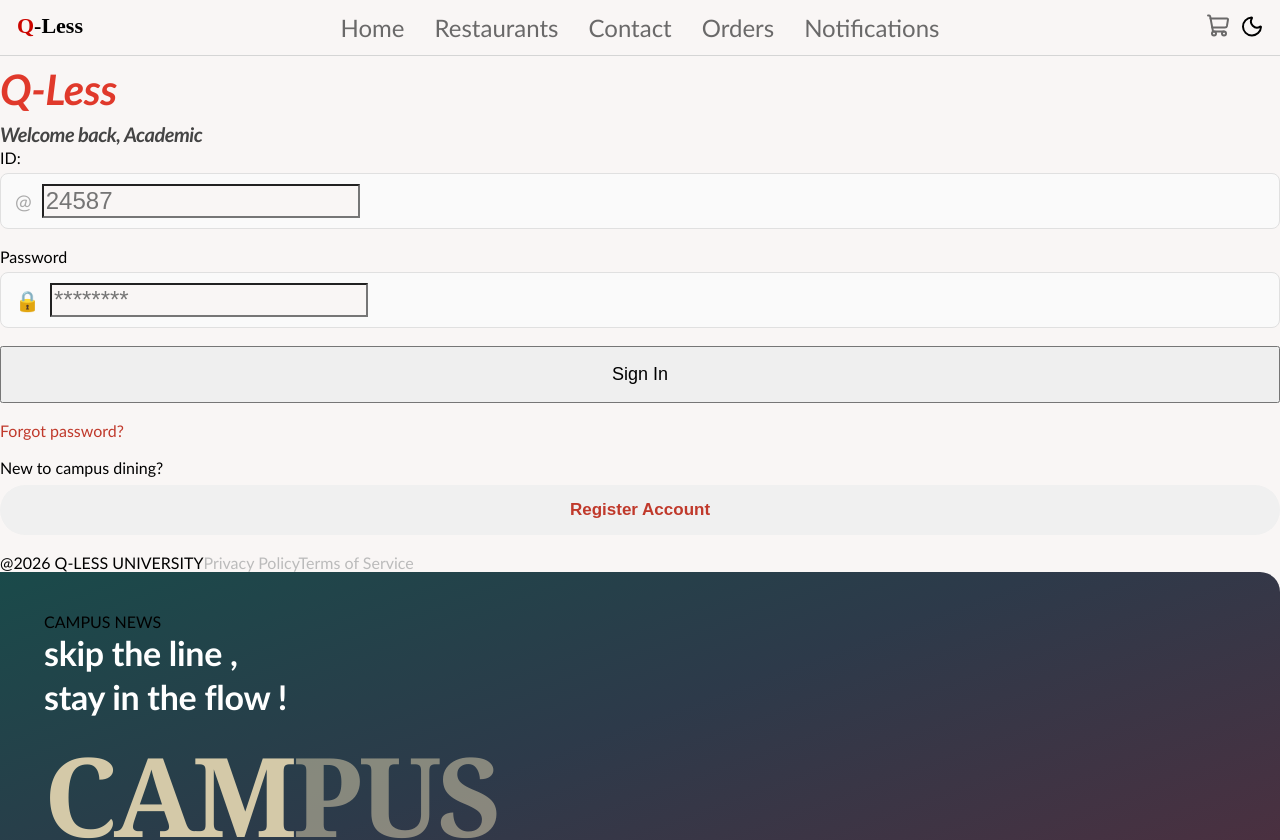
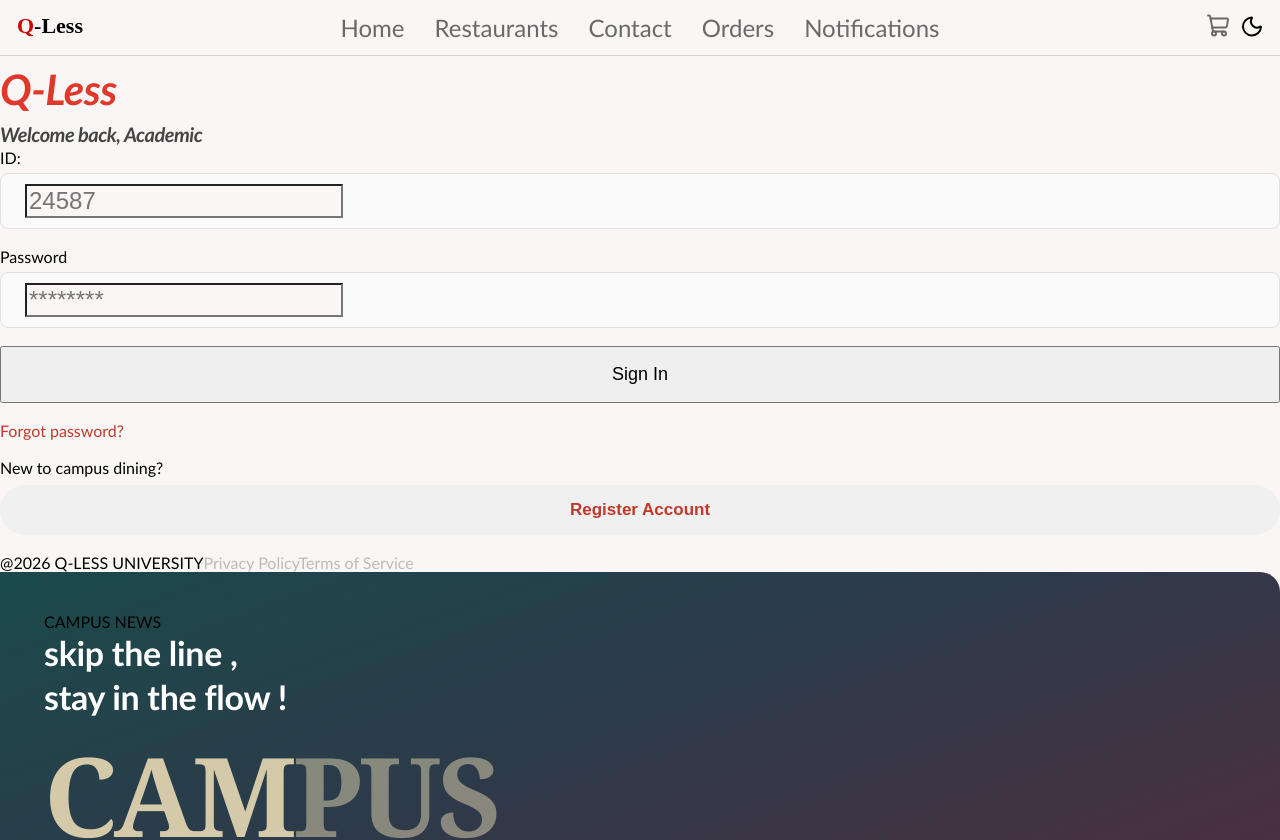
Before and after one commit to Zoomacs/OOP-Project, a React (Vite) app in the folder oop-project/: page / in a window 1280 px wide. Shown: the top 840 px of the page. Built offline with nearby package versions, Linux system fonts and the light colour scheme.

Commit message:
Remove icons from ID and password fields in login component

```diff
--- a/oop-project/src/login.jsx
+++ b/oop-project/src/login.jsx
@@ -30,7 +30,7 @@ function Login({ page }) {
         <div className="qless-field-group">
           <label classname="ID">ID:</label>
           <div className="qless-input-wrapper">
-            <span className="qless-input-icon">@</span>
+            <span className="qless-input-icon"></span>
             <input
               type="id"
               placeholder="24587"
@@ -46,7 +46,7 @@ function Login({ page }) {
             <label classname="password">Password</label>
           </div>
           <div className="qless-input-wrapper">
-            <span className="qless-input-icon">🔒</span>
+            <span className="qless-input-icon"></span>
             <input
               type="password"
               placeholder="********"
```
